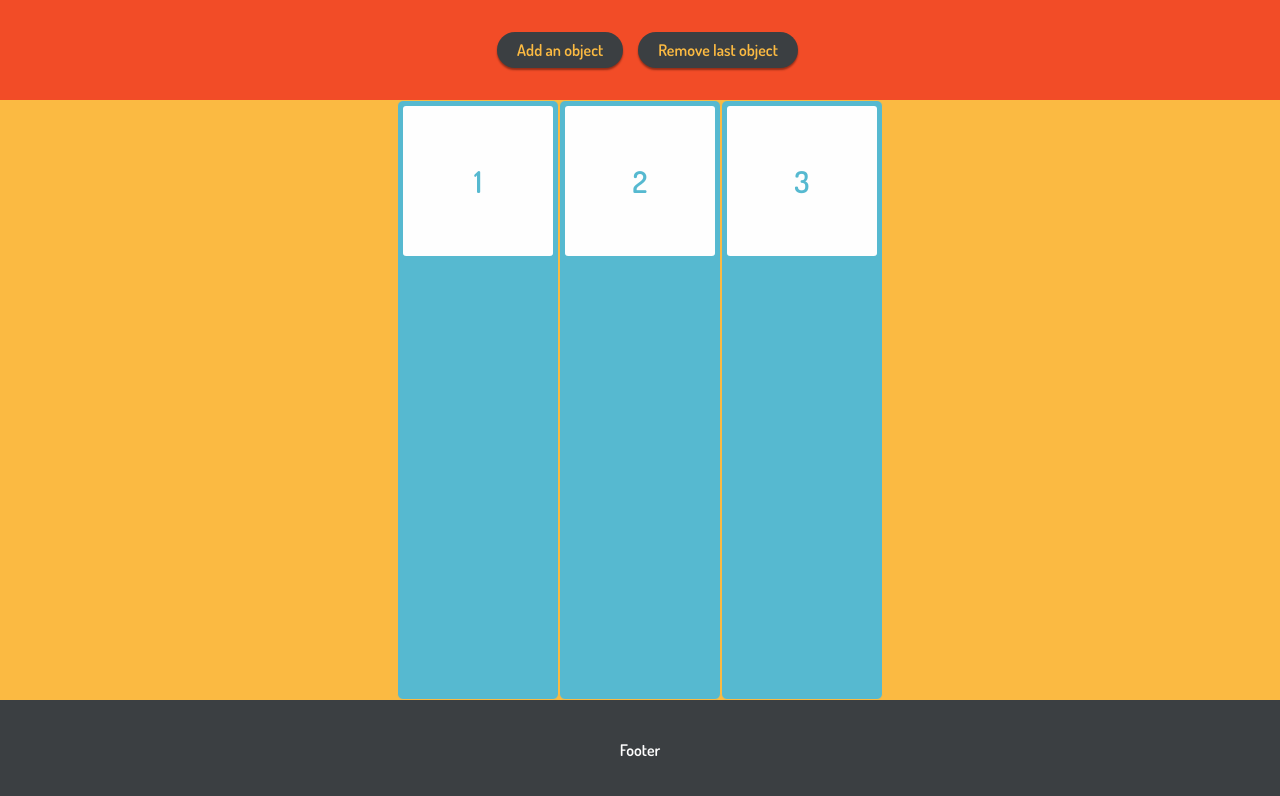
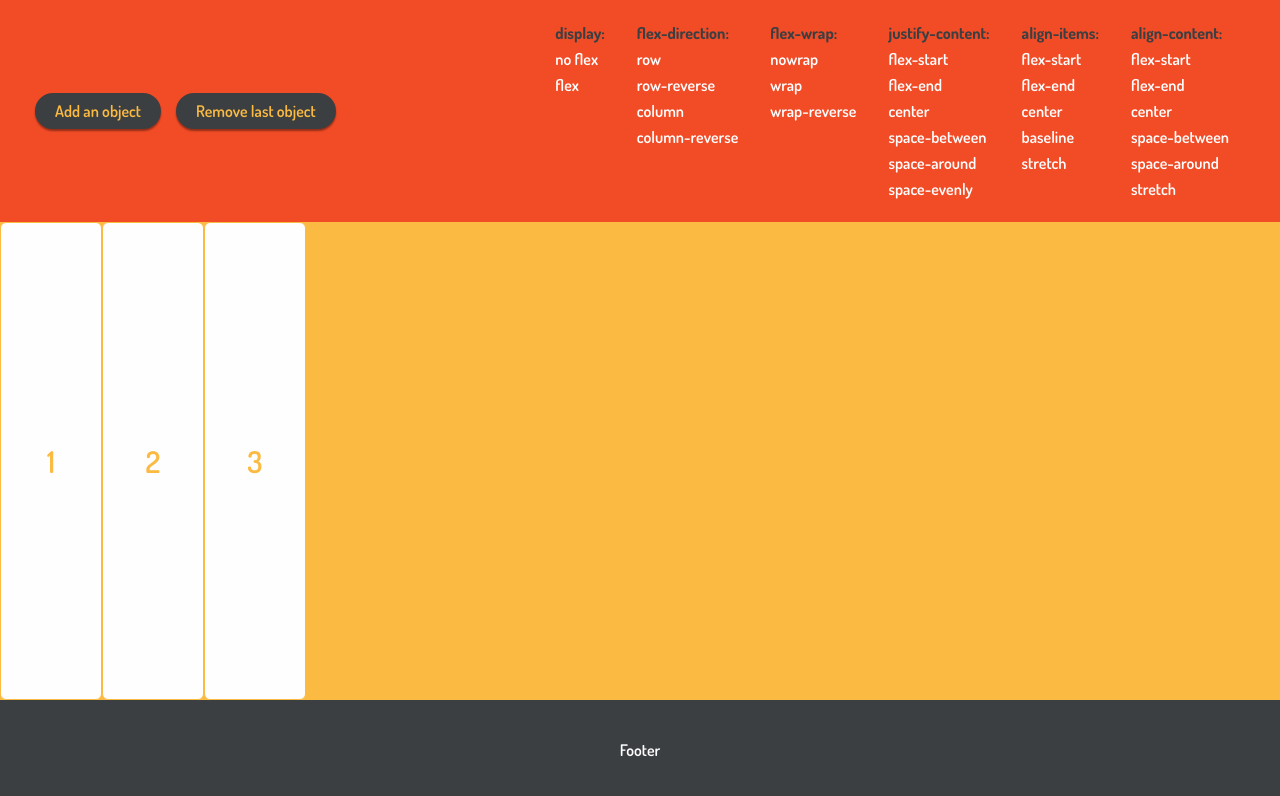
Before and after one commit to rroonniinn/Flex-interactive, a plain HTML site: page dist/index.html in a window 1280 px wide. Drawn offline with Linux system fonts and the light colour scheme.

Commit message:
Układ menu flxa w kolumnach. Rozpoczynam modyfikację JS aby buttony się podświetlały

```diff
--- a/dist/index.html
+++ b/dist/index.html
@@ -17,13 +17,60 @@
 <!-- ************************************************************** -->
 
     <div class="wraper-menu">
-        <div class="menu">
-            <ul class="menu-list">
-                <li><a href="#" id="btn-add">Add an object</a></li>
-                <li><a href="#" id="btn-remove">Remove last object</a></li>
+        <div class="menu-btn">
+            <ul class="menu-btn-list">
+                <li><a href="#" id="btn-add" class="btn">Add an object</a></li>
+                <li><a href="#" id="btn-remove" class="btn">Remove last object</a></li>
             </ul>
+        </div>
+        <div class="menu-txt">
 
+             <ul class="menu-display">
+                <li><span>display:</span></li>
+                <li><a href="#" id="">no flex</a></li>
+                <li><a href="#" id="">flex</a></li>
+            </ul>
+            <ul class="menu-flex-direction">
+                <li><span>flex-direction:</span></li>
+                <li><a href="#" id="">row</a></li>
+                <li><a href="#" id="">row-reverse</a></li>
+                <li><a href="#" id="">column</a></li>
+                <li><a href="#" id="">column-reverse</a></li>
+                </ul>
+            <ul class="menu-flex-wrap">
+                <li><span>flex-wrap:</span></li>
+                <li><a href="#" id="">nowrap</a></li>
+                <li><a href="#" id="">wrap</a></li>
+                <li><a href="#" id="">wrap-reverse</a></li>
+            </ul>
+            <ul class="menu-justify-content">
+                <li><span>justify-content:</span></li>
+                <li><a href="#" id="">flex-start</a></li>
+                <li><a href="#" id="">flex-end</a></li>
+                <li><a href="#" id="">center</a></li>
+                <li><a href="#" id="">space-between</a></li>
+                <li><a href="#" id="">space-around</a></li>
+                <li><a href="#" id="">space-evenly</a></li>
+            </ul>
+            <ul class="menu-align-items">
+                <li><span>align-items:</span></li>
+                <li><a href="#" id="">flex-start</a></li>
+                <li><a href="#" id="">flex-end</a></li>
+                <li><a href="#" id="">center</a></li>
+                <li><a href="#" id="">baseline</a></li>
+                <li><a href="#" id="">stretch</a></li>
+            </ul>
+            <ul class="menu-align-content">
+                <li><span>align-content:</span></li>
+                <li><a href="#" id="">flex-start</a></li>
+                <li><a href="#" id="">flex-end</a></li>
+                <li><a href="#" id="">center</a></li>
+                <li><a href="#" id="">space-between</a></li>
+                <li><a href="#" id="">space-around</a></li>
+                <li><a href="#" id="">stretch</a></li>
+            </ul>
         </div>
+
     </div><!-- / wraper-menu -->
 
 <!-- ************************************************************** -->
--- a/src/scss/_format.scss
+++ b/src/scss/_format.scss
@@ -32,14 +32,16 @@ body {
 .wraper-menu {
     @include colorBg(col2);
     @include colorFont(col4);
-    height: 100px;
+    padding: 20px 20px;
     display: flex;
-    justify-content: center;
+    justify-content: space-between;
     align-items: center;
-    ul {
+
+    .menu-btn ul {
         display: flex;
     }
-    a {
+
+    a.btn {
         display: block;
         padding: 10px 20px;
         margin-left: 15px;
@@ -65,6 +67,44 @@ body {
             @include colorFont(col7);
             @include colorBg(col6);
         }
+    }
+
+    .menu-txt {
+        margin-right: 15px;
+        @include colorFont(col4);
+        display: flex;
+
+        a, span {
+            padding: 3px 6px;
+        }
+
+        a {
+            text-decoration: none;
+            border-radius: 7px;
+            @include colorFont(col4);
+            transition: 0.4s all;
+        }
+        a.clicked {
+            @include colorBg(col1);
+        }
+
+        a:hover {
+            @include colorFont(col3);
+        }
+
+        span {
+            @include colorFont(col1);
+            font-weight: 700;
+        }
+
+        ul {
+            margin: 0px 10px;
+        }
+
+        li {
+            padding: 5px 0;
+
+        }
 
     }
 }
@@ -73,30 +113,26 @@ body {
     @include colorBg(col3);
     flex-grow: 2;
     display: flex;
-    justify-content: center;
+    // justify-content: center;
     // align-items: center;
-    flex-wrap: wrap;
+    // flex-wrap: wrap;
 
     .flex-box {
-        @include colorBg(col5);
+        @include colorBg(col4);
         border: 1px solid map-get($colors, col3);
         border-radius: 6px;
-    }
-
-    .flex-box-item {
-        @include colorBg(col4);
-        @include colorFont(col5);
-        height: 150px;
-        width: 150px;
-        font-size: 30px;
         display: flex;
         justify-content: center;
         align-items: center;
-        border-radius: 3px;
-        margin: 5px;
+        width: 100px;
+
+        .flex-box-item {
+            font-size: 30px;
+            @include colorFont(col3);
+        }
     }
+}
 
-}
 
 .wraper-footer {
     @include colorBg(col1);
```
Also changed, not shown: dist/css/style.min.css, 1 other file.
